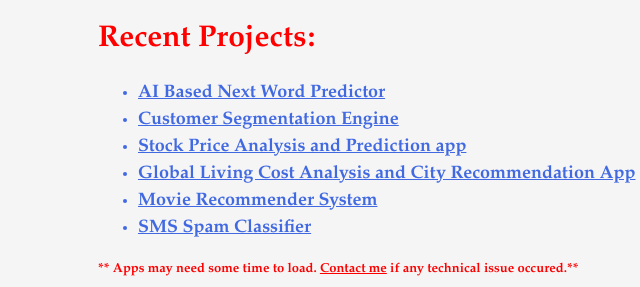
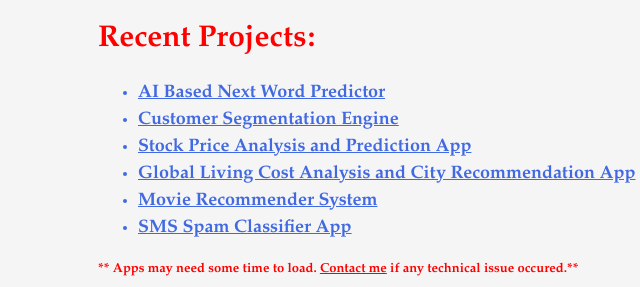
Before and after one commit to gmashik/web, a plain HTML site: page index.html in a window 1280 px wide. Shown: the part 232-519 px from the top of the page, 557-1197 px from the left. Drawn offline with nearby package versions, Linux system fonts and the light colour scheme.

Commit message:
Update index.html

```diff
--- a/index.html
+++ b/index.html
@@ -77,10 +77,10 @@
     <ul class="textpara23">
       <li><b><a href="https://wordpredictor.herokuapp.com/" target="_blank" rel="noopener noreferrer"> AI Based Next Word Predictor</a></b></li>
       <li><b><a href="https://customersegmentation1.herokuapp.com/" target="_blank" rel="noopener noreferrer"> Customer Segmentation Engine</a></b></li>
-      <li><b><a href="https://stockapp1101.herokuapp.com/" target="_blank" rel="noopener noreferrer"> Stock Price Analysis and Prediction app</a></b></li>
+      <li><b><a href="https://stockapp1101.herokuapp.com/" target="_blank" rel="noopener noreferrer"> Stock Price Analysis and Prediction App</a></b></li>
       <li><b><a href="https://globalcostapp.herokuapp.com/" target="_blank" rel="noopener noreferrer"> Global Living Cost Analysis and City Recommendation App</a></b></li>
       <li><b><a href="https://smovierecapp.herokuapp.com/" target="_blank" rel="noopener noreferrer"> Movie Recommender System</a></b></li>
-      <li><b><a href="https://spamdetector1101.herokuapp.com/" target="_blank" rel="noopener noreferrer"> SMS Spam Classifier</a></b></li>
+      <li><b><a href="https://spamdetector1101.herokuapp.com/" target="_blank" rel="noopener noreferrer"> SMS Spam Classifier App</a></b></li>
     </ul>
     <p class="wa" ><b>** Apps may need some time to load. <a href="conme.html"> Contact me</a> if any technical issue occured.**</b></p>
 
```
